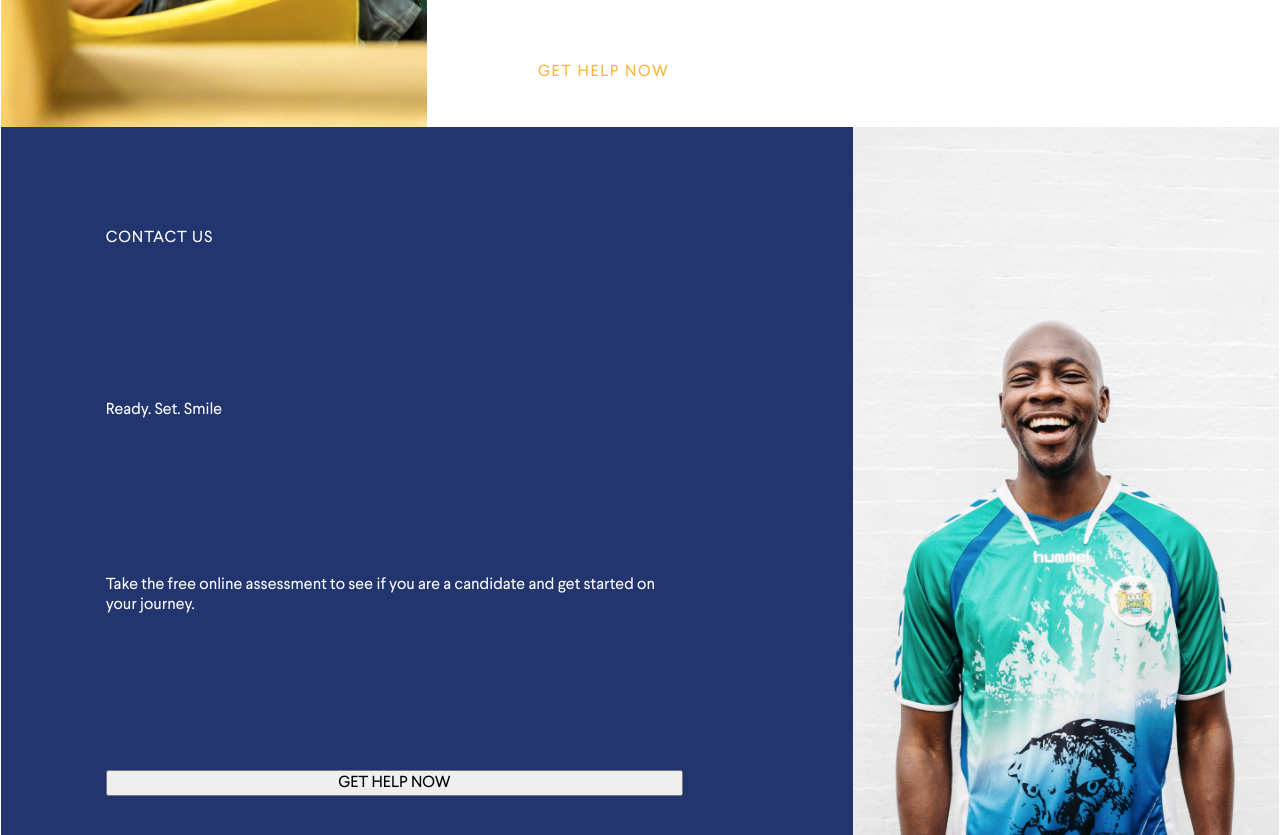
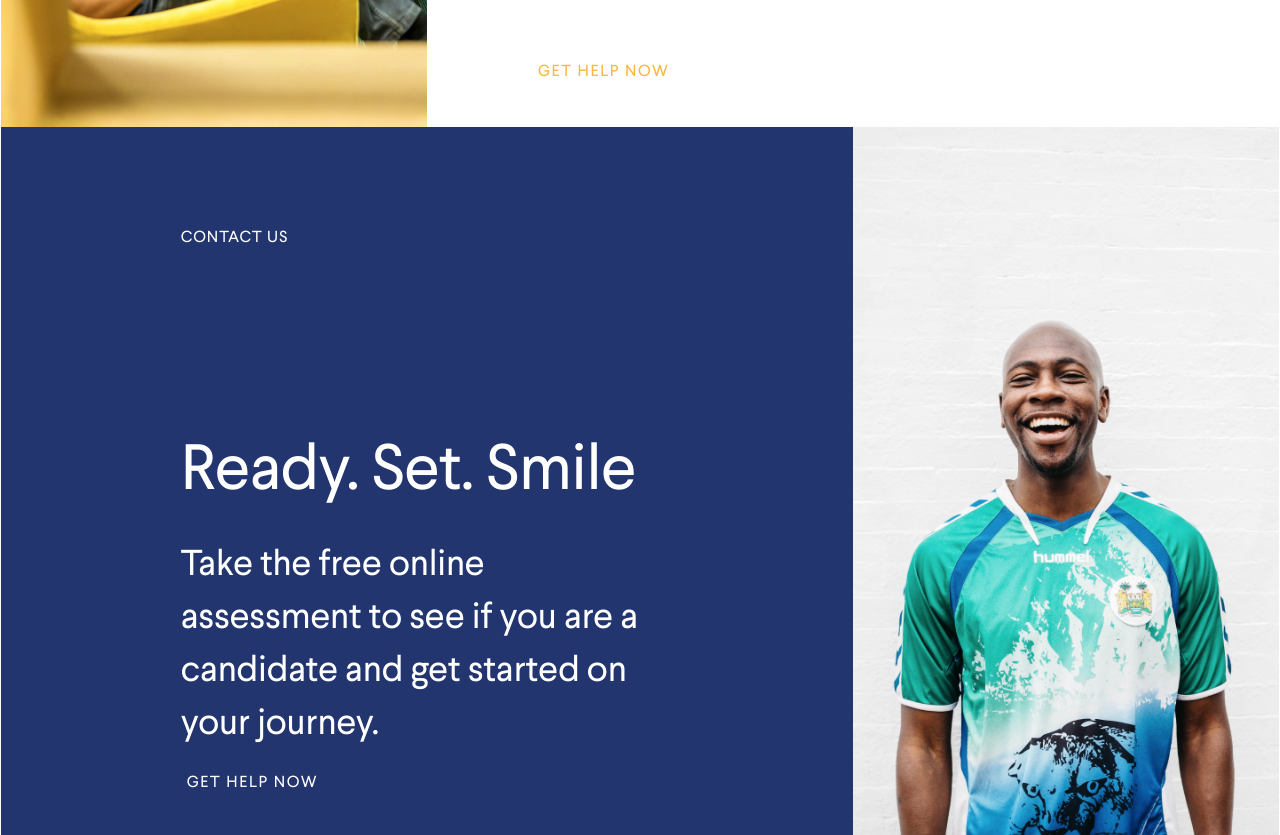
Before and after one commit to BazarovaAnastasiya/Thrivetalk, a plain HTML site: page index.html in a window 1280 px wide. Shown: the part 4560-5395 px from the top of the page. Drawn offline with Linux system fonts and the light colour scheme.

Commit message:
add style contenttext & fixed textcontent

```diff
--- a/app/scss/_global.scss
+++ b/app/scss/_global.scss
@@ -36,9 +36,3 @@ body {
 .purple {
 	background: #8f00ff;
 }
-.content {
-	padding: 105px 170px 42px 105px;
-	display: flex;
-	flex-direction: column;
-	justify-content: space-between;
-}
--- /dev/null
+++ b/app/scss/components/_content.scss
@@ -0,0 +1,17 @@
+.content {
+  padding: 105px 200px 42px 105px;
+  display: flex;
+  flex-direction: column;
+  justify-content: space-between;
+  &__btn {
+    align-self: flex-start;
+
+    font-size: 16px;
+    line-height: 23px;
+
+    letter-spacing: 0.1em;
+
+    border: transparent;
+    background: transparent;
+  }
+}
--- a/app/scss/layout/_contenttext.scss
+++ b/app/scss/layout/_contenttext.scss
@@ -1,7 +1,22 @@
 .contenttext {
   grid-area: 10/1/11 / span 2;
+  padding-left: 180px;
   color: #fff;
   &__title {
+    margin-bottom: 160px;
+    color: #fff;
+  }
+  &__maintext {
+    font-size: 64px;
+    line-height: 94px;
+    letter-spacing: -0.01em;
+  }
+  &__text {
+    font-size: 36px;
+    line-height: 53px;
+    letter-spacing: -0.005em;
+  }
+  &__btn {
     color: #fff;
   }
 }
--- a/app/scss/layout/_textcontent.scss
+++ b/app/scss/layout/_textcontent.scss
@@ -15,16 +15,6 @@
     }
   }
   &__btn {
-    align-self: flex-start;
-
-    font-size: 16px;
-    line-height: 23px;
-
-    letter-spacing: 0.1em;
-
-    border: transparent;
-    background: transparent;
-
     color: #fab63e;
   }
 }
--- a/app/scss/style.scss
+++ b/app/scss/style.scss
@@ -7,6 +7,7 @@
 @import "components/logo";
 @import "components/title";
 @import "components/titleContent";
+@import "components/content";
 
 @import "layout/_header";
 @import "layout/_why";
--- a/index.html
+++ b/index.html
@@ -141,7 +141,7 @@
       <div class="textcontent__text">MDD affects more than 16.1 million American adults, or about 6.7%of the U.S.
         population age 18 and older in a given year. We at <span class="textcontent__text--logo">ThriveTalk </span>can
         help you.</div>
-      <button class="textcontent__btn btn-content">GET HELP NOW</button>
+      <button class="textcontent__btn content__btn">GET HELP NOW</button>
 
     </div>
     <div class="content contenttext darcblue">
@@ -151,7 +151,7 @@
         started on
         your journey.
       </div>
-      <button class="contenttext__btn btn-content">GET HELP NOW</button>
+      <button class="contenttext__btn content__btn">GET HELP NOW</button>
     </div>
     <div class="images">
       <img class="images__contenttext" src="app/img/contenttext-img.jpg" alt="">
```
Also changed, not shown: app/css/style.min.css.
